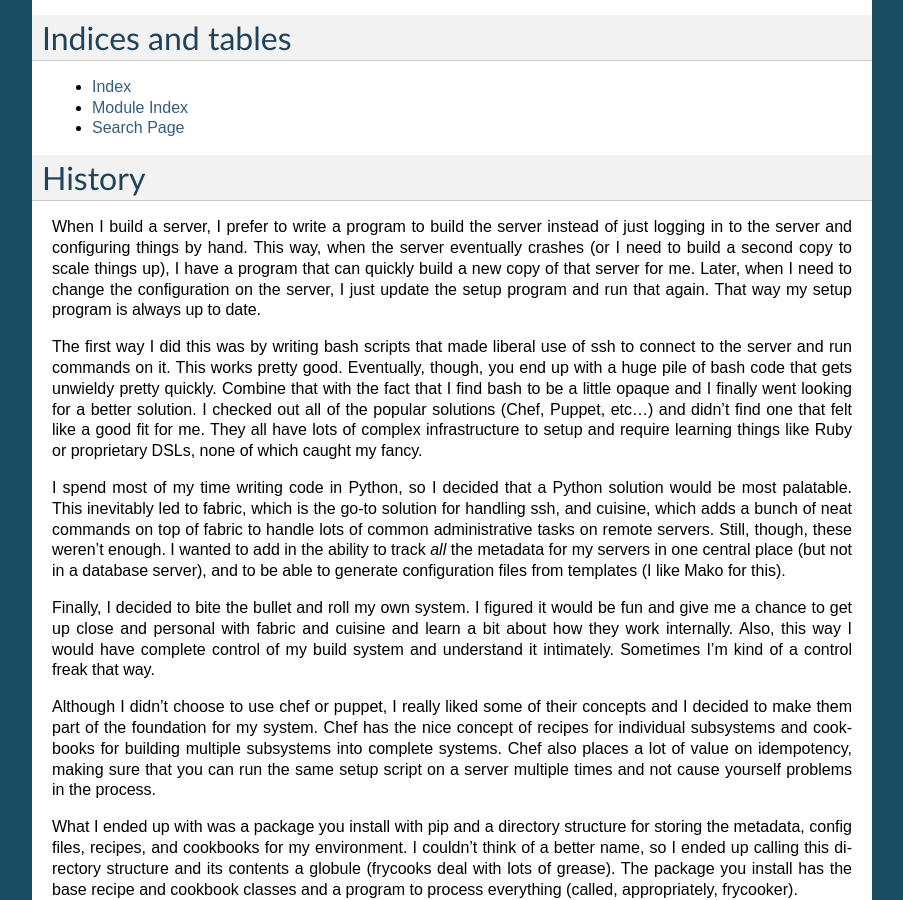
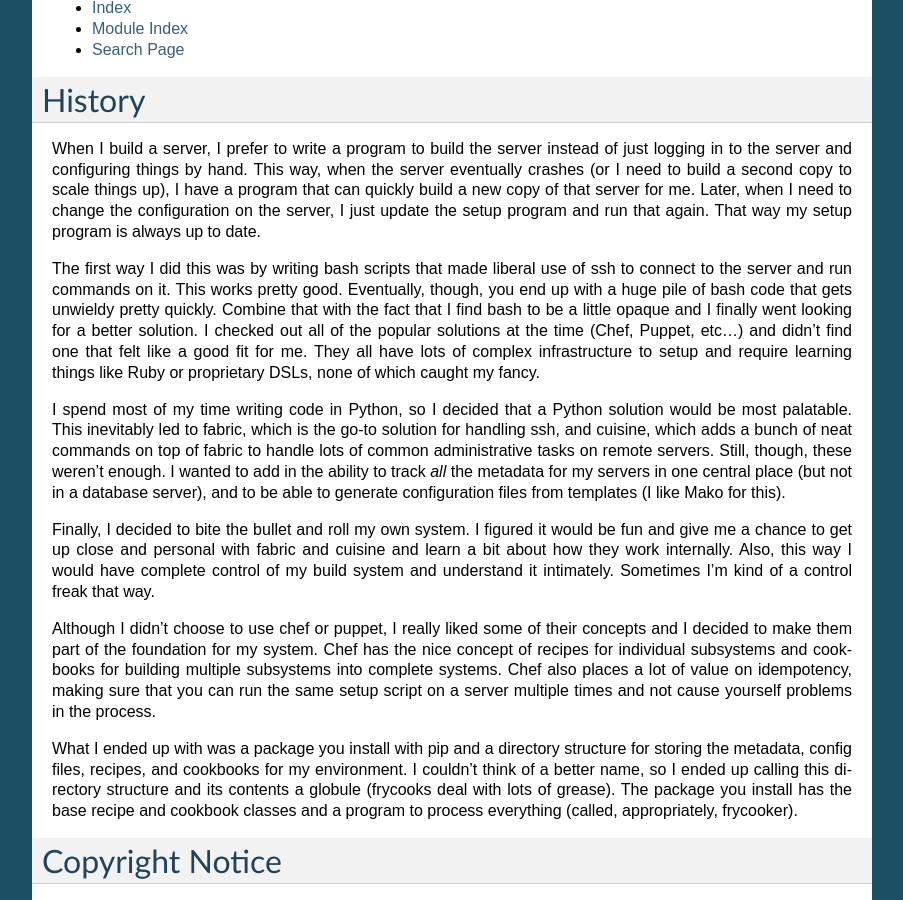
Before and after one commit to jfarrimo/frycook, a Sphinx documentation site: the page built from frycook-docs/source/index.rst, in a window 1280 px wide and 900 px high, scrolled down 1295 px. Shown: the whole window, without its empty margins (198-1101 px from the left). Built offline with Sphinx 7.4.7, drawn with Linux system fonts in a browser that asks for light colours; some of the changed text lies outside the part shown.

Commit message:
copy-editing docs

```diff
--- a/frycook-docs/source/index.rst
+++ b/frycook-docs/source/index.rst
@@ -73,9 +67,9 @@ use of ssh to connect to the server and run commands on it.  This works
 pretty good.  Eventually, though, you end up with a huge pile of bash
 code that gets unwieldy pretty quickly.  Combine that with the fact that
 I find bash to be a little opaque and I finally went looking for a
-better solution.  I checked out all of the popular solutions (Chef,
-Puppet, etc...) and didn't find one that felt like a good fit for me.
-They all have lots of complex infrastructure to setup and require
+better solution.  I checked out all of the popular solutions at the time
+(Chef, Puppet, etc...) and didn't find one that felt like a good fit for
+me.  They all have lots of complex infrastructure to setup and require
 learning things like Ruby or proprietary DSLs, none of which caught my
 fancy.
 
```
Also changed, not shown: other parts of frycook-docs/source/index.rst (+1 -7 lines).
